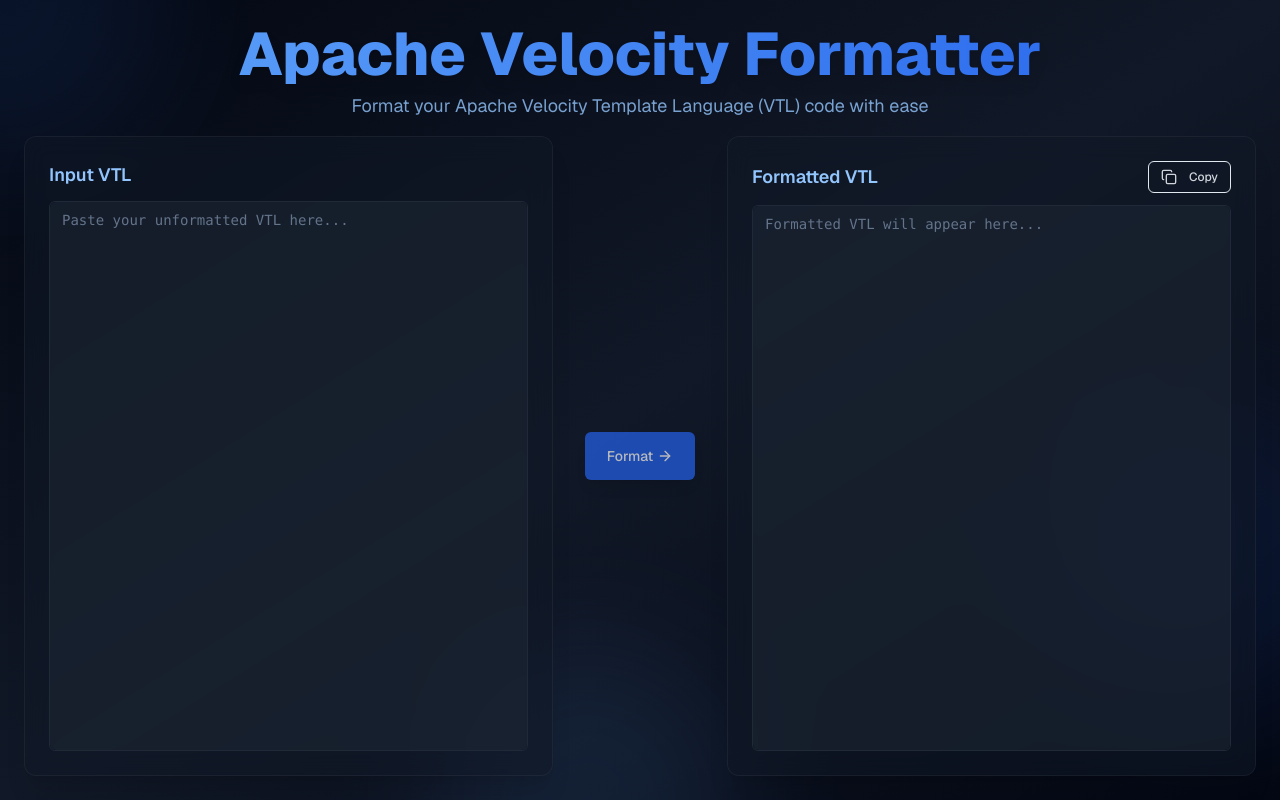
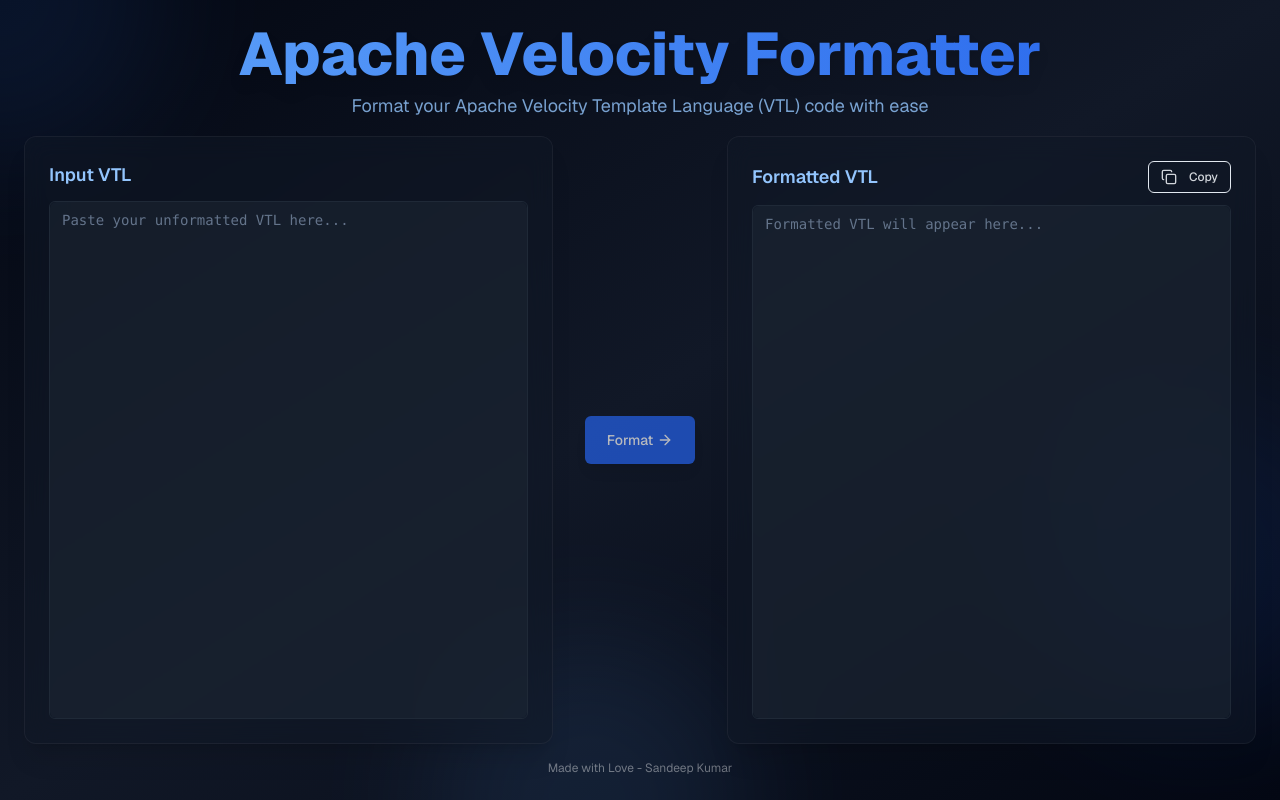
Before and after one commit to sandepten/vtl-formatter, a Next.js app: page / in a window 1280 px wide. Built offline with nearby package versions, Linux system fonts and the light colour scheme.

Commit message:
add: include attribution footer with creator link

```diff
--- a/src/app/page.tsx
+++ b/src/app/page.tsx
@@ -354,6 +354,21 @@ function App() {
               </div>
             </section>
           </main>
+
+          {/* Attribution Footer */}
+          <footer className="mt-4 text-center">
+            <p className="text-xs text-white/40">
+              Made with Love -{" "}
+              <a
+                href="https://github.com/sandepten"
+                target="_blank"
+                rel="noopener noreferrer"
+                className="transition-colors hover:text-white/60 hover:underline"
+              >
+                Sandeep Kumar
+              </a>
+            </p>
+          </footer>
         </div>
       </div>
     </div>
```
